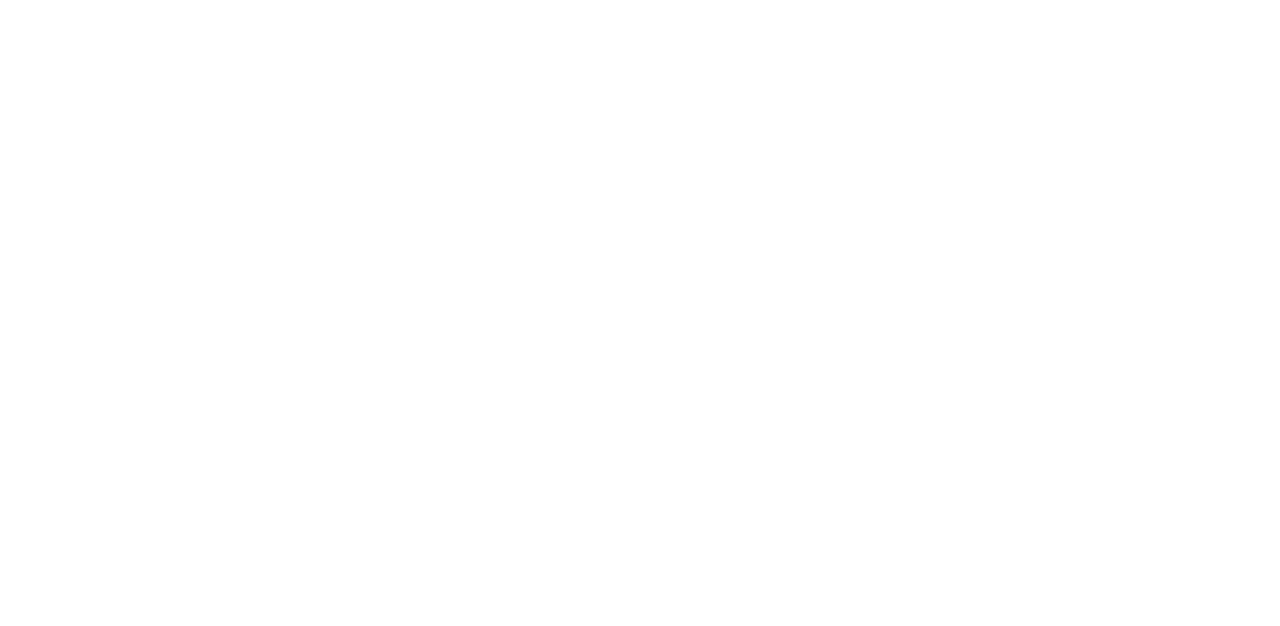
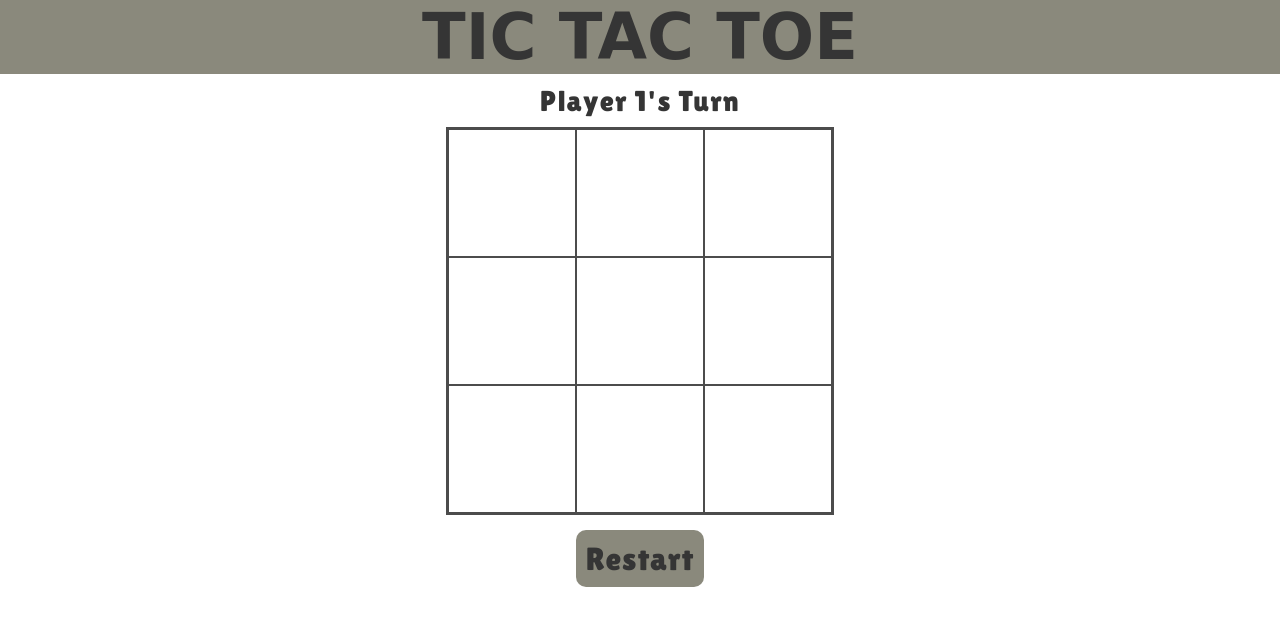
Before and after one commit to cpendo/Tic-Tac-Toe, a plain HTML site: page index.html in a window 1280 px wide. Drawn offline with Linux system fonts and the light colour scheme; a web font is replaced by a local one.

Commit message:
created the UI

```diff
--- a/index.html
+++ b/index.html
@@ -8,7 +8,28 @@
     <title>Tic-Tac-Toe</title>
 </head>
 <body>
+    <header class="header">
+        <h1 class="heading">tic tac toe</h1>
+    </header>
+    <main class="main">
+        <div class="message">Player 1's Turn</div>
+        <div class="gameboard">
+            <div class="grid-item"></div>
+            <div class="grid-item"></div>
+            <div class="grid-item"></div>
+            <div class="grid-item"></div>
+            <div class="grid-item"></div>
+            <div class="grid-item"></div>
+            <div class="grid-item"></div>
+            <div class="grid-item"></div>
+            <div class="grid-item"></div>
+        </div>
 
+        <div class="button">
+            <button class="restart">restart</button>
+        </div>
+
+    </main>
 
 
 
--- a/style.css
+++ b/style.css
@@ -1,4 +1,65 @@
+@import url('https://fonts.googleapis.com/css2?family=Finger+Paint&display=swap');
+@import url('https://fonts.googleapis.com/css2?family=Lilita+One&display=swap');
 *{
     margin: 0;
     padding: 0;
+    font-family: 'Finger Paint', cursive;
 }
+body{
+    width: 100vw;
+    height: 100vh;
+}
+.header{
+    text-transform: uppercase;
+    font-size: 2rem;
+    text-align: center;
+    background-color: #8A897C;
+    color: #353535;
+}
+.main{
+    background-color: #ffffff;
+}
+.message{
+    text-align: center;
+    font-size: 1.8rem;
+    padding: 10px;
+    font-family: 'Lilita One', cursive;
+    color: #353535;
+    letter-spacing: 1.3px;
+}
+.gameboard{
+    display: grid;
+    grid-template-columns: repeat(3, 1fr);
+    grid-template-rows: repeat(3, 1fr);
+
+    width: 30vw;
+    height: 30vw;
+    margin: 0 auto;
+    border: 2px solid #4c4c4c;
+}
+.grid-item {
+    border: 1px solid #4c4c4c;
+    text-align: center;
+
+}
+.grid-item:hover{
+    background-color: #D2D7DF;
+}
+.button{
+    margin: 15px;
+    display: flex;
+    justify-content: center;
+    align-items: center;
+}
+.restart{
+    padding: 10px;
+    font-family: 'Lilita One', cursive;
+    text-transform: capitalize;
+    text-align: center;
+    font-size: 2rem;
+    letter-spacing: 1px;
+    background-color: #8A897C;
+    color: #353535;
+    border: none;
+    border-radius: 10px;
+}
```
Also changed, not shown: 1 other file.
